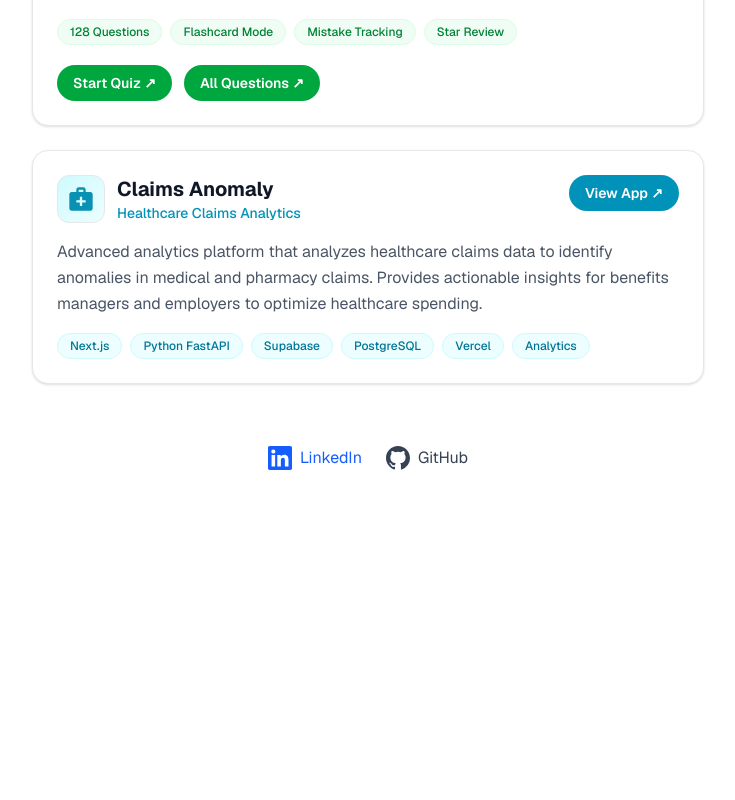
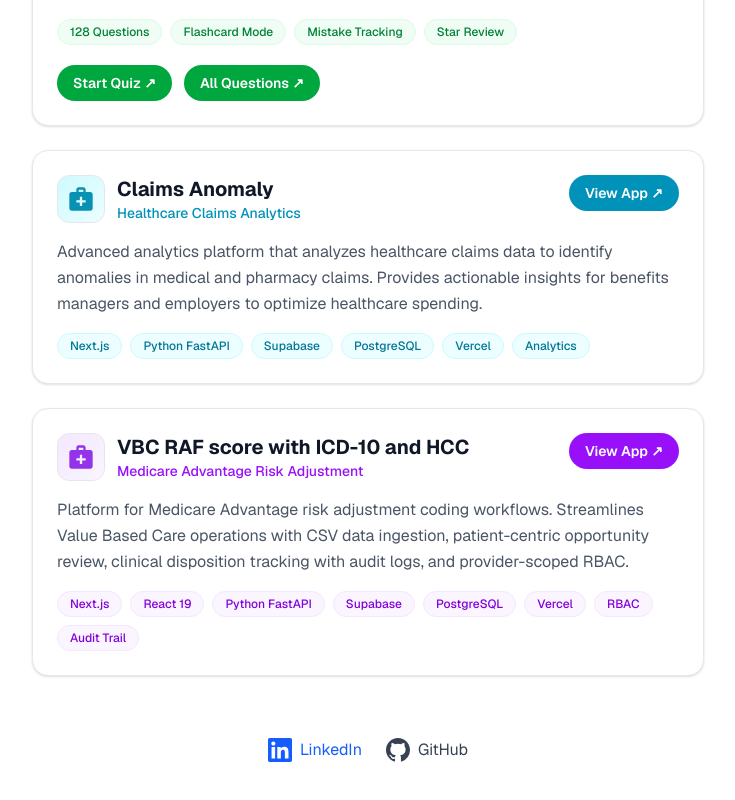
Before and after one commit to jtambe/jtambe.github.io, a Next.js app: page / in a window 1280 px wide. Shown: the part 1423-2223 px from the top of the page, without its empty margins (272-1007 px from the left). Before the commit the page ends 1971 px from the top, so only its background shows below. Built offline with nearby package versions, Linux system fonts and the light colour scheme.

Commit message:
Add Value Based Care ICD-10 HCC RAF Review project section

```diff
--- a/src/app/components/project-showcase.tsx
+++ b/src/app/components/project-showcase.tsx
@@ -181,6 +181,44 @@ export default function ProjectShowcase() {
                         </div>
                     </div>
                 </ShowcaseCard>
+
+                {/* Value Based Care ICD-10 HCC Review */}
+                <ShowcaseCard delay={450}>
+                    <div className="rounded-2xl border border-gray-200 bg-white shadow-sm hover:shadow-md transition-shadow duration-300 p-6">
+                        <div className="flex flex-col sm:flex-row sm:items-start sm:justify-between gap-4 mb-4">
+                            <div className="flex items-center gap-3">
+                                <div className="w-12 h-12 shrink-0 rounded-xl border border-gray-200 bg-gradient-to-br from-purple-100 to-purple-50 flex items-center justify-center overflow-hidden">
+                                    <MedicalServicesIcon sx={{ fontSize: 28, color: "#9333ea" }} />
+                                </div>
+                                <div className="min-w-0 flex-1">
+                                    <h3 className="text-xl font-bold text-gray-900">VBC RAF score with ICD-10 and HCC</h3>
+                                    <p className="text-sm text-purple-600 font-medium break-words">Medicare Advantage Risk Adjustment</p>
+                                </div>
+                            </div>
+                            <Link
+                                href="https://live-demos-prod.vercel.app/projects/mra-vbc-opps/auth/login"
+                                target="_blank"
+                                rel="noopener noreferrer"
+                                className="self-start shrink-0 rounded-full bg-purple-600 text-white text-sm font-semibold px-4 py-2 hover:bg-purple-700 transition-colors whitespace-nowrap"
+                            >
+                                View App ↗
+                            </Link>
+                        </div>
+                        <p className="text-gray-600 leading-relaxed mb-4">
+                            Platform for Medicare Advantage risk adjustment coding workflows. Streamlines Value Based Care operations with CSV data ingestion, patient-centric opportunity review, clinical disposition tracking with audit logs, and provider-scoped RBAC.
+                        </p>
+                        <div className="flex flex-wrap gap-2">
+                            {["Next.js", "React 19", "Python FastAPI", "Supabase", "PostgreSQL", "Vercel", "RBAC", "Audit Trail"].map((tag) => (
+                                <span
+                                    key={tag}
+                                    className="rounded-full bg-purple-50 text-purple-700 text-xs font-medium px-3 py-1 border border-purple-100"
+                                >
+                                    {tag}
+                                </span>
+                            ))}
+                        </div>
+                    </div>
+                </ShowcaseCard>
             </div>
         </section>
     );
```
